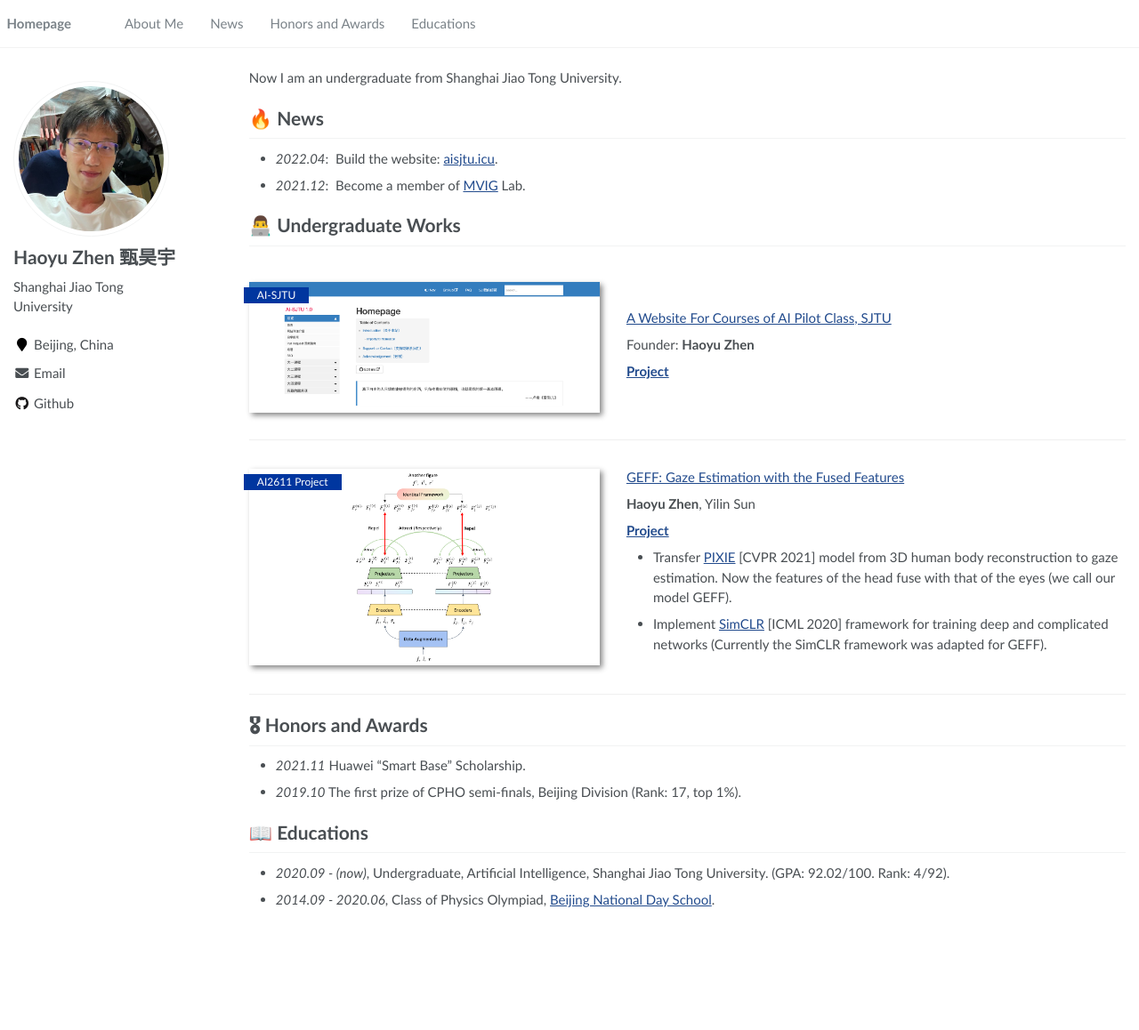
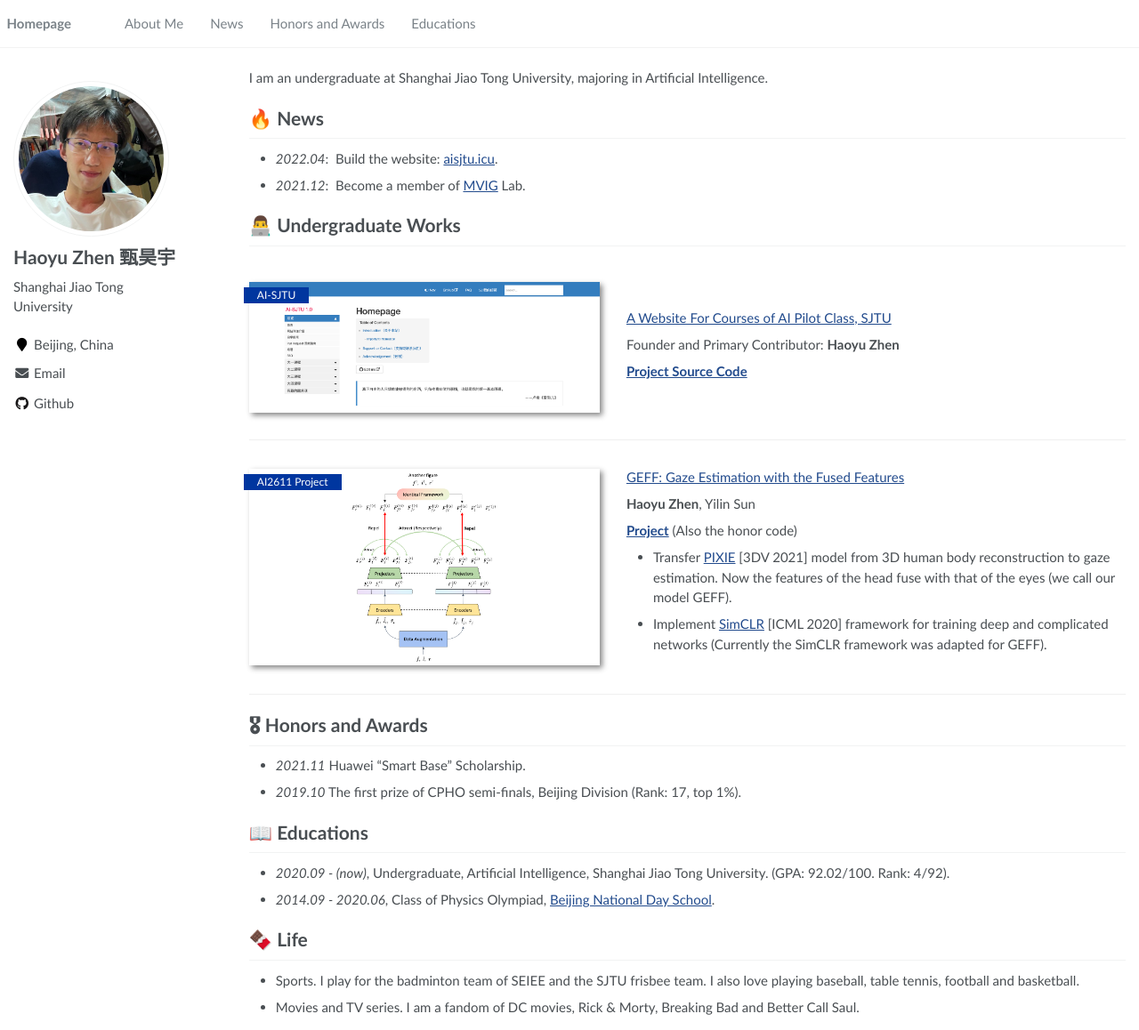
Before and after one commit to anyeZHY/anyeZHY.github.io, a Jekyll site: the page built from _pages/about.md, in a window 1280 px wide and 1158 px high. Shown: the whole window at 89% size. Built offline with Jekyll 4.4.1, drawn with Linux system fonts in a browser that asks for light colours.

Commit message:
Update about.md

```diff
--- a/_pages/about.md
+++ b/_pages/about.md
@@ -10,7 +10,7 @@ redirect_from:
 
 <span class='anchor' id='about-me'></span>
 
-Now I am an undergraduate from Shanghai Jiao Tong University.
+I am an undergraduate at Shanghai Jiao Tong University, majoring in Artificial Intelligence.
 
 # 🔥 News
 
@@ -24,9 +24,9 @@ Now I am an undergraduate from Shanghai Jiao Tong University.
 
 [A Website For Courses of AI Pilot Class, SJTU](https://aisjtu.icu)
 
-Founder: **Haoyu Zhen**
+Founder and Primary Contributor: **Haoyu Zhen**
 
-[**Project**](https://github.com/aisjtu/aisjtu.github.io)
+[**Project Source Code**](https://github.com/aisjtu/aisjtu.github.io)
 </div>
 </div>
 
@@ -37,8 +37,9 @@ Founder: **Haoyu Zhen**
 
 **Haoyu Zhen**, Yilin Sun
 
-[**Project**](https://github.com/anyeZHY/GEFF)
-- Transfer [PIXIE](https://github.com/YadiraF/PIXIE) [CVPR 2021] model from 3D human body reconstruction to gaze estimation. Now the features of the head fuse with that of the eyes (we call our model GEFF).
+[**Project**](https://github.com/anyeZHY/GEFF) (Also the honor code)
+
+- Transfer [PIXIE](https://github.com/YadiraF/PIXIE) [3DV 2021] model from 3D human body reconstruction to gaze estimation. Now the features of the head fuse with that of the eyes (we call our model GEFF).
 - Implement [SimCLR](https://github.com/google-research/simclr) [ICML 2020] framework for training deep and complicated networks (Currently the SimCLR framework was adapted for GEFF).
 </div>
 </div>
@@ -49,5 +50,11 @@ Founder: **Haoyu Zhen**
 - *2019.10* The first prize of CPHO semi-finals, Beijing Division (Rank: 17, top 1%).
 
 # 📖 Educations
+
 - *2020.09 - (now)*, Undergraduate, Artificial Intelligence, Shanghai Jiao Tong University. (GPA: 92.02/100. Rank: 4/92).
 - *2014.09 - 2020.06*, Class of Physics Olympiad, [Beijing National Day School](http://www.bndsedu.com).
+
+# 🍫 Life
+
+- Sports. I play for the badminton team of SEIEE and the SJTU frisbee team. I also love playing baseball, table tennis, football and basketball.
+- Movies and TV series. I am a fandom of DC movies, Rick & Morty, Breaking Bad and Better Call Saul.
```
